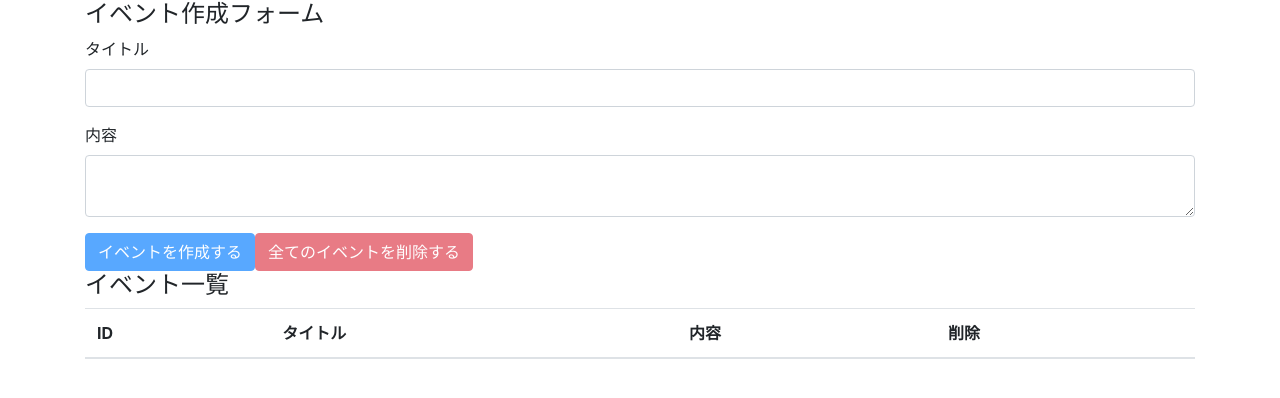
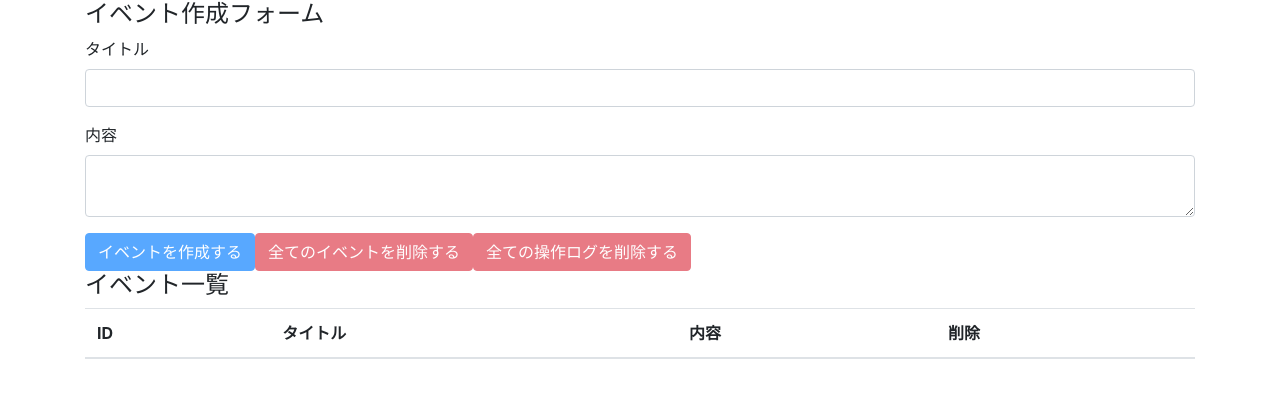
Before and after one commit to oneoneniaoniao/react-hooks-101, a React (Create React App) app: page / in a window 1280 px wide. Shown: the top 398 px of the page. Built offline with nearby package versions, Linux system fonts and the light colour scheme.

Commit message:
create operation log in case of event deletion

```diff
--- a/src/actions/index.js
+++ b/src/actions/index.js
@@ -3,4 +3,4 @@
  export  const DELETE_ALL_EVENTS = "DELETE_ALL_EVENTS"
 
  export const ADD_OPERATION_LOG = "ADD_OPERARION_LOG"
- export const DELETE_ALL_OPERATIONLOGS = "DELETE_ALL_OPERATIONLOGS"
+ export const DELETE_ALL_OPERATION_LOGS = "DELETE_ALL_OPERATION_LOGS"
--- a/src/components/Event.js
+++ b/src/components/Event.js
@@ -1,9 +1,10 @@
 import React, { useContext } from "react";
-import { DELETE_EVENT } from "../actions";
+import { DELETE_EVENT, ADD_OPERATION_LOG } from "../actions";
 import AppContext from "../contexts/AppContext";
+import { timeCurrentIso8601 } from "../utils";
 
 const Event = ({ event }) => {
-  const {dispatch} = useContext(AppContext);
+  const { dispatch } = useContext(AppContext);
   const id = event.id;
   const handleClickDeleteButton = () => {
     const result = window.confirm(
@@ -11,6 +12,11 @@
     );
     if (result) {
       dispatch({ type: DELETE_EVENT, id });
+      dispatch({
+        type: ADD_OPERATION_LOG,
+        description: `イベントid${event.id}:${event.title}を削除しました`,
+        operatedAt: timeCurrentIso8601()
+      });
     }
   };
   return (
--- a/src/components/EventForm.js
+++ b/src/components/EventForm.js
@@ -3,7 +3,7 @@
   CREATE_EVENT,
   DELETE_ALL_EVENTS,
   ADD_OPERATION_LOG,
-  DELETE_ALL_OPERATIONLOGS,
+  DELETE_ALL_OPERATION_LOGS,
 } from "../actions";
 import AppContext from "../contexts/AppContext";
 import { timeCurrentIso8601 } from "../utils";
@@ -42,6 +42,16 @@
 
   const unCreatable = title === "" || body === "";
 
+const deleteAllOperationLogs = (e) => {
+e.preventDefault()
+const result = window.confirm("全ての操作ログを本当に削除しても良いですか？")
+if(result) {
+  dispatch({
+    type:DELETE_ALL_OPERATION_LOGS
+  })
+}
+}
+
   return (
     <>
       <h4>イベント作成フォーム</h4>
@@ -79,6 +89,13 @@
         >
           全てのイベントを削除する
         </button>
+        <button
+          className="btn btn-danger"
+          onClick={deleteAllOperationLogs}
+          disabled={state.operationLogs.length === 0}
+        >
+          全ての操作ログを削除する
+        </button>
       </form>
     </>
   );
--- a/src/reducers/operationLogs.js
+++ b/src/reducers/operationLogs.js
@@ -1,4 +1,4 @@
-import { ADD_OPERATION_LOG, DELETE_ALL_OPERATIONLOGS } from "../actions";
+import { ADD_OPERATION_LOG, DELETE_ALL_OPERATION_LOGS } from "../actions";
 
 const operationLogs = (state = [], action) => {
   switch (action.type) {
@@ -8,7 +8,7 @@
       operatedAd: action.operatedAd
     }
       return [operationLog, ...state];
-    case DELETE_ALL_OPERATIONLOGS:
+    case DELETE_ALL_OPERATION_LOGS:
       return [];
     default:
       return state;
```
